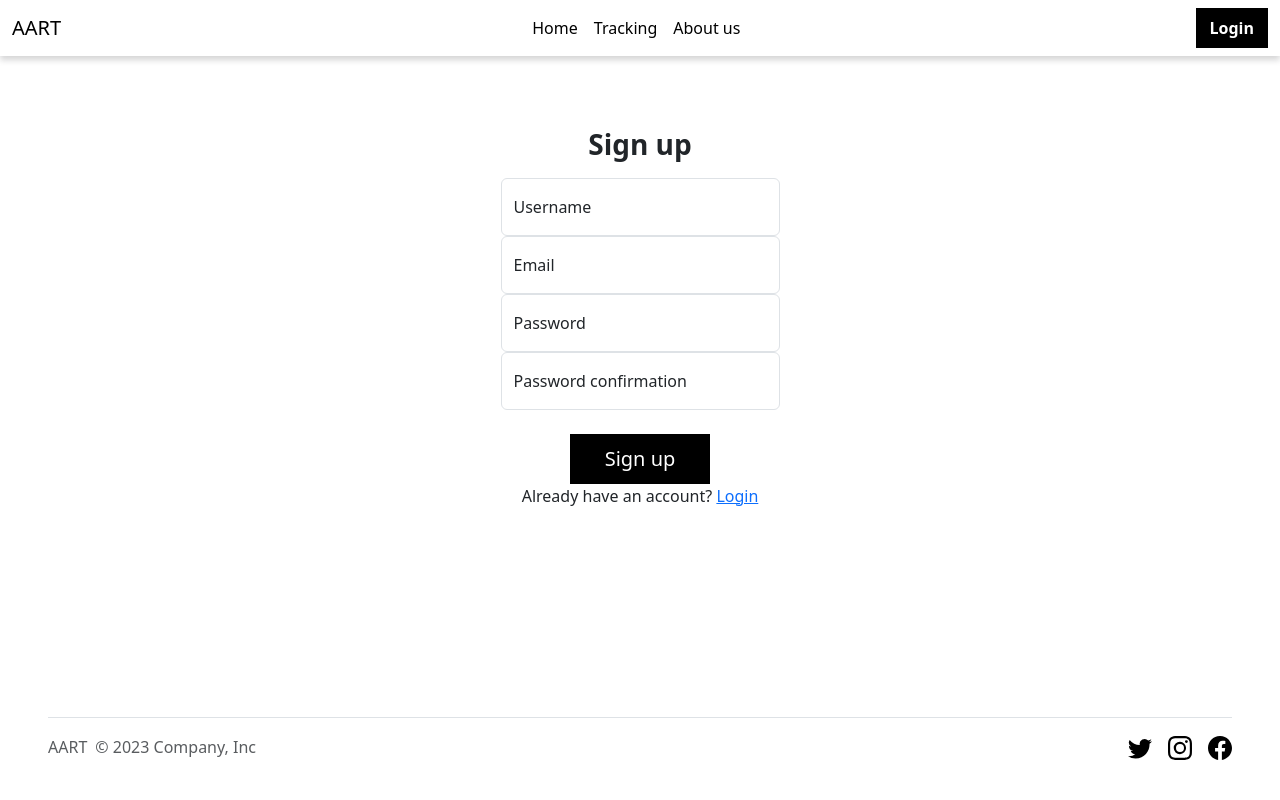
After one commit to anas577/projectz, a Django app: template templates/members/register.html in a window 1280 px wide. The commit adds this page. Run offline with Django 3.2, Linux system fonts and the light colour scheme; the template is opened without the code that fills it, so the values that code supplies are empty; some libraries are stand-ins or nearby versions.

Commit message:
added the registration form

```diff
--- a/members/urls.py
+++ b/members/urls.py
@@ -1,8 +1,10 @@
 from django.urls import path
 from . import views
-#we used loggin for name bcz using 'login' causes an error
+
+
 urlpatterns = [
     path('login_user/', views.login_user, name='loggin'),
     path('logout_user/', views.logout_user, name='loggout'),
+    path('register_user/', views.sign_up, name='reggister'),
 
 ]
--- /dev/null
+++ b/templates/members/register.html
@@ -0,0 +1,57 @@
+{% extends 'ticketing/base.html' %}
+{% block content %}
+{% load static %}
+
+<!doctype html>
+<html lang="en" data-bs-theme="auto">
+  <head>
+    <meta charset="utf-8">
+    <meta name="viewport" content="width=device-width, initial-scale=1">
+    <title>{% block title %}Sign up{% endblock %}</title>
+    <meta name="theme-color" content="#712cf9">
+  </head>
+
+  <body>
+    <main class="form-signin w-25 m-auto text-center mt-5">
+        <form action="" method="POST" novalidate>
+          {% csrf_token %}
+
+            <h1 class="h3 mb-3 fw-bold">Sign up</h1>
+
+            <div class="form-floating">
+              <input type="text" class="form-control" id="floatingInput" name="username" placeholder="Username">
+              <label for="floatingInput">Username</label>
+            </div>
+            <div class="form-floating">
+              <input type="email" class="form-control" id="floatingInput" name="email" placeholder="example@domain.com">
+              <label for="floatingInput">Email</label>
+            </div>
+            <div class="form-floating">
+              <input type="password" class="form-control" id="floatingPassword" name="password1" placeholder="Password">
+              <label for="floatingPassword">Password</label>
+            </div>
+            <div class="form-floating">
+              <input type="password" class="form-control" id="floatingPassword" name="password2" placeholder="Password">
+              <label for="floatingPassword">Password confirmation</label>
+            </div>
+            <br>
+            <button class="w-50 btn btn-lg " type="submit">Sign up</button>
+        <br>
+        <p>Already have an account? <a href="{% url 'loggin' %}">Login</a></p>
+        {% for field in form %}
+            {% if field.errors %}
+                <span class="text-danger">
+                  {{ field.errors|join:", " }}
+                </span>
+              {% endif %}
+        {% endfor %}
+        </form>
+    </main>
+
+
+
+  </body>
+<script src={% static 'js/bootstrap.bundle.min.js' %}></script>
+</html>
+
+{% endblock %}
--- a/templates/ticketing/index.html
+++ b/templates/ticketing/index.html
@@ -3,6 +3,7 @@
 
 {% block content %}
 <h1>Available </h1>
+    <br>
 <div class="container text-center">
     {% for route in route_list %}
     <div class="row">
--- a/ticketing/models.py
+++ b/ticketing/models.py
@@ -9,7 +9,7 @@ class Bus(models.Model):
         ('premium', 'Premium'),
     )
     number = models.CharField(max_length=50)
-    capacity = models.IntegerField()
+    capacity = models.IntegerField(default=50)
     driver_name = models.CharField(max_length=100)
     type = models.CharField(max_length=20,choices=STATUS_CHOICES)
 
```
Also changed, not shown: members/forms.py (added, +10 -0 lines), members/views.py (+21 -1 lines), templates/members/login.html (+3 -8 lines), db.sqlite3.
